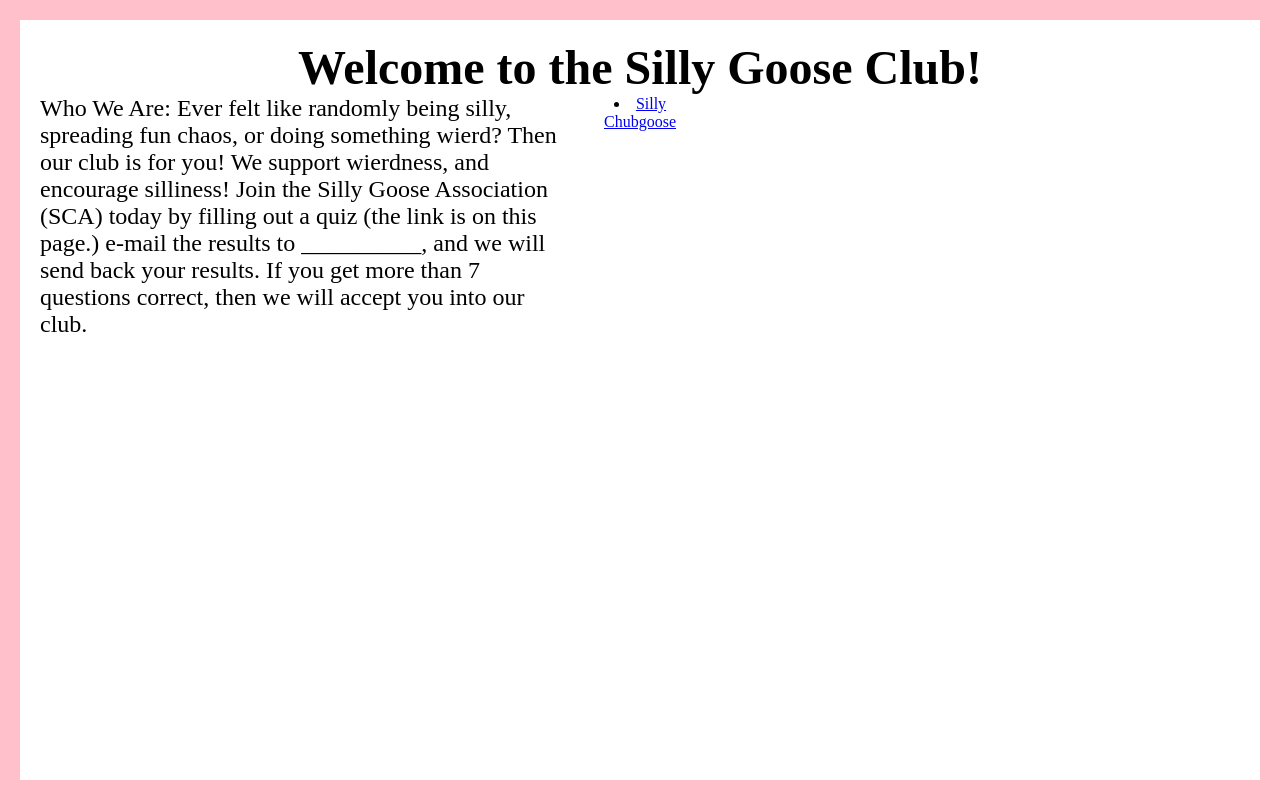
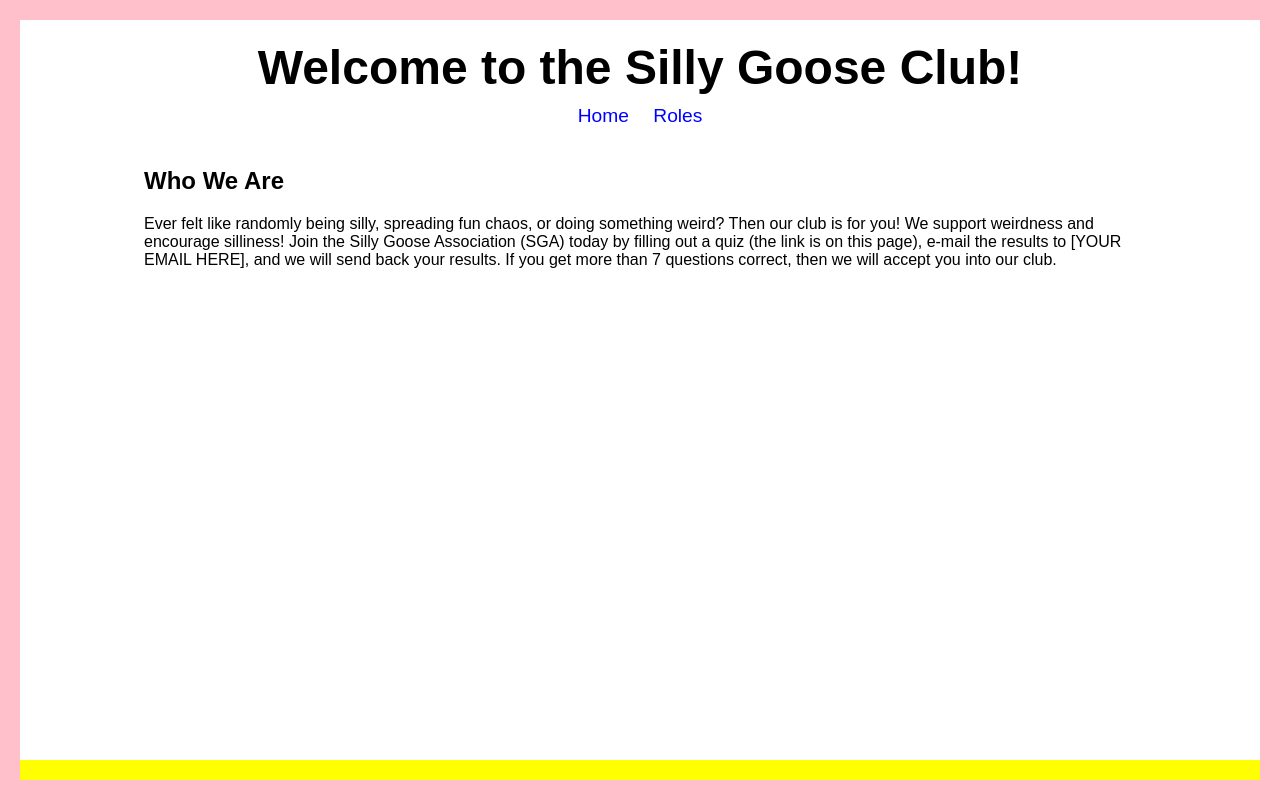
Before and after one commit to TravMars/sillygooseclub.github.io, a plain HTML site: page index.html in a window 1280 px wide. Drawn offline with Linux system fonts and the light colour scheme.

Commit message:
Update index.html

```diff
--- a/index.html
+++ b/index.html
@@ -15,29 +15,28 @@
       min-height: 100vh;
       border: 20px solid pink;
       box-sizing: border-box;
+      font-family: sans-serif;
     }
     .title {
       font-size: 3em;
       font-weight: bold;
       margin-top: 20px;
-      margin-bottom: 0; /* Remove bottom margin to line up with content */
+      margin-bottom: 0;
+    }
+    nav {
+      margin-top: 10px;
+    }
+    nav a {
+      font-size: 1.2em;
+      margin: 0 10px;
+      text-decoration: none;
+      color: blue;
     }
     .content {
-      display: flex;
-      justify-content: space-between;
-      align-items: flex-start; /* Align items to the top */
-      padding: 0 20px 20px 20px; /* Remove top padding */
-    }
-    .left, .right {
-      width: 45%;
-    }
-    .left {
+      display: block;
       text-align: left;
-      font-size: 1.5em;
-    }
-    .right img {
-      max-width: 100%;
-      height: auto;
+      margin: 20px auto;
+      width: 80%;
     }
     .bottom-border {
       position: fixed;
@@ -51,23 +50,25 @@
 </head>
 <body>
   <h1 class="title">Welcome to the Silly Goose Club!</h1>
+
+  <!-- Navigation with Roles link -->
+  <nav>
+    <a href="index.html">Home</a>
+    <a href="roles.html">Roles</a>
+  </nav>
+
   <div class="content">
-    <div class="left">Who We Are:
-                Ever felt like randomly
-                being silly, spreading fun chaos,
-                or doing something wierd?
-                Then our club is for you! We
-                support wierdness, and encourage
-                silliness! Join the Silly
-                Goose Association (SCA) today by
-                filling out a quiz
-                (the link is on this page.)
-                e-mail the results to
-                __________, and
-                we will send back your results.
-                If you get more than 7 questions
-                correct, then we will accept you
-                into our club.</div>
-                <li><a href="webgoosepic1.webp">Silly Chubgoose</a></li>
-    <div class="right">
-      <im
+    <h2>Who We Are</h2>
+    <p>
+      Ever felt like randomly being silly, spreading fun chaos, or doing something weird?
+      Then our club is for you! We support weirdness and encourage silliness!
+      Join the Silly Goose Association (SGA) today by filling out a quiz
+      (the link is on this page), e-mail the results to [YOUR EMAIL HERE],
+      and we will send back your results. If you get more than 7 questions correct,
+      then we will accept you into our club.
+    </p>
+  </div>
+
+  <div class="bottom-border"></div>
+</body>
+</html>
```
